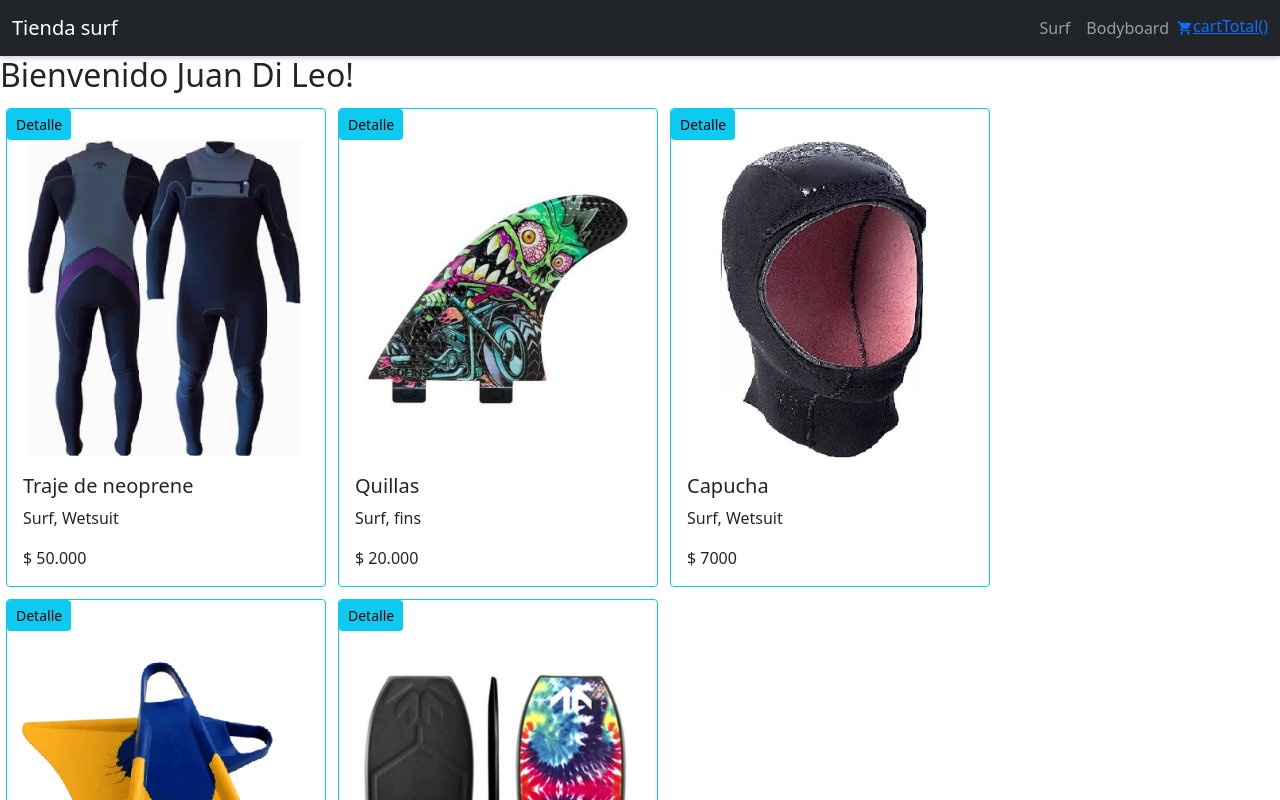
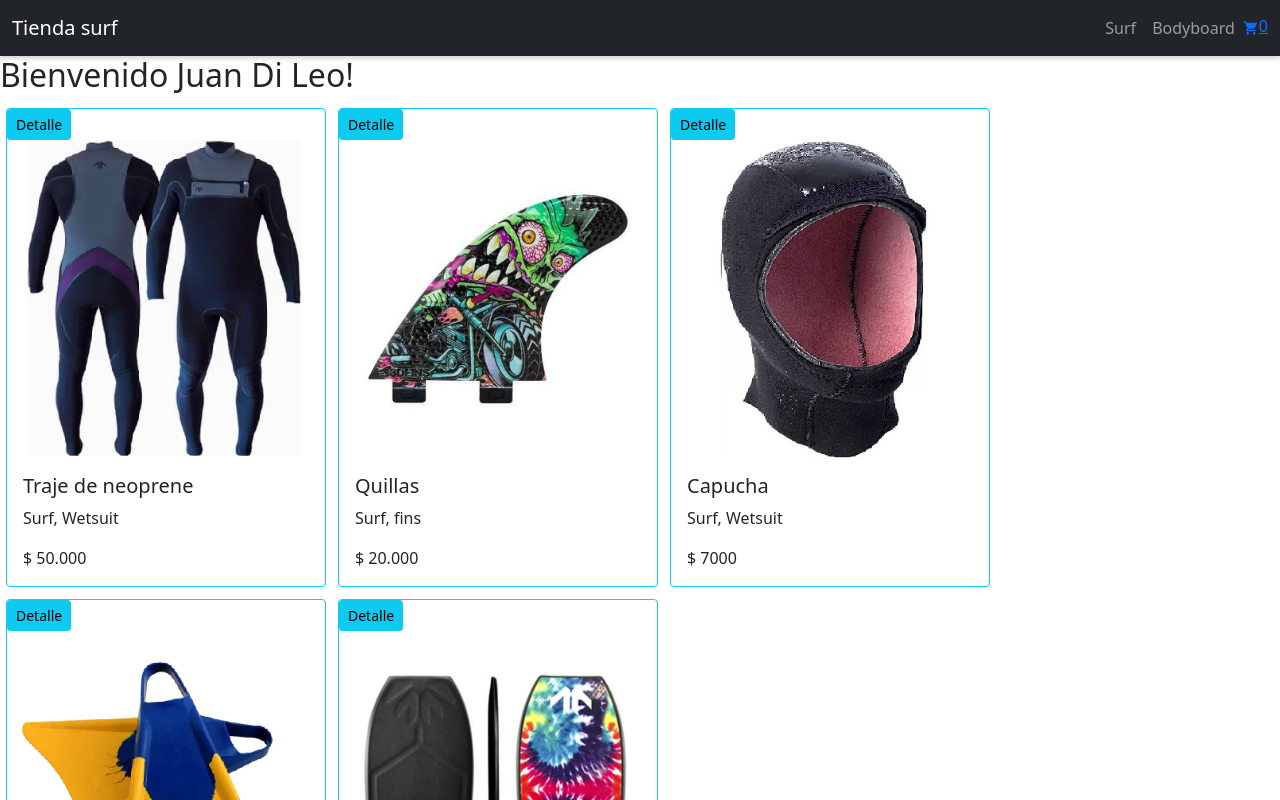
Before and after one commit to juanfedileo/proyecto-coder, a React (Create React App) app: page / in a window 1280 px wide. Shown: the top 800 px of the page. Built offline with nearby package versions, Linux system fonts and the light colour scheme.

Commit message:
desafio 8 clase 10

```diff
--- a/src/components/CartWidget.js
+++ b/src/components/CartWidget.js
@@ -9,9 +9,13 @@ const CartWidget = () => {
   const removeItem = useContext(CartContext);
 
   const cartTotal = () => {
-    let total = 0
+    let total=0
     // cartItems.map(item => total += item.quantity)
-    console.log(cartItems.length())
+    if(!cartItems.length){
+      total = 0
+    }else{
+      cartItems.map(item => total += item.quantity)
+    }
     return total
 }
   // const { cartItems, removeItem } = useContext(CartContext)
@@ -19,7 +23,7 @@ const CartWidget = () => {
     <div>
       <Link to="/carrito/" className="button">
       <MdShoppingCart/>
-      <span>cartTotal()</span>
+      <span>{cartTotal()}</span>
       {/* <span className="cart-items">{cartTotal()}</span> */}
       </Link>
     </div>
```
